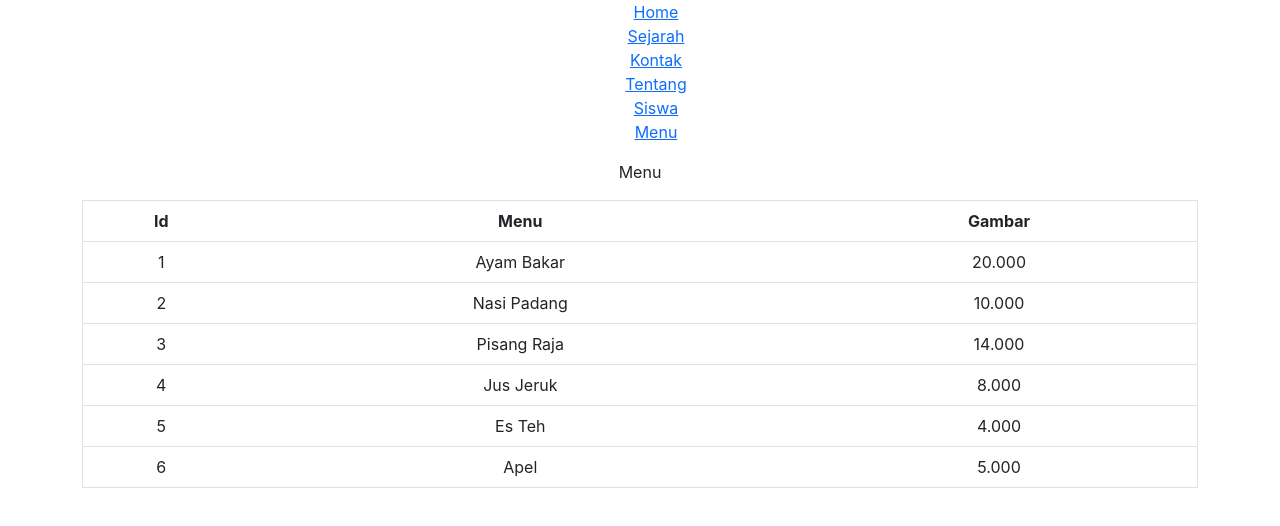
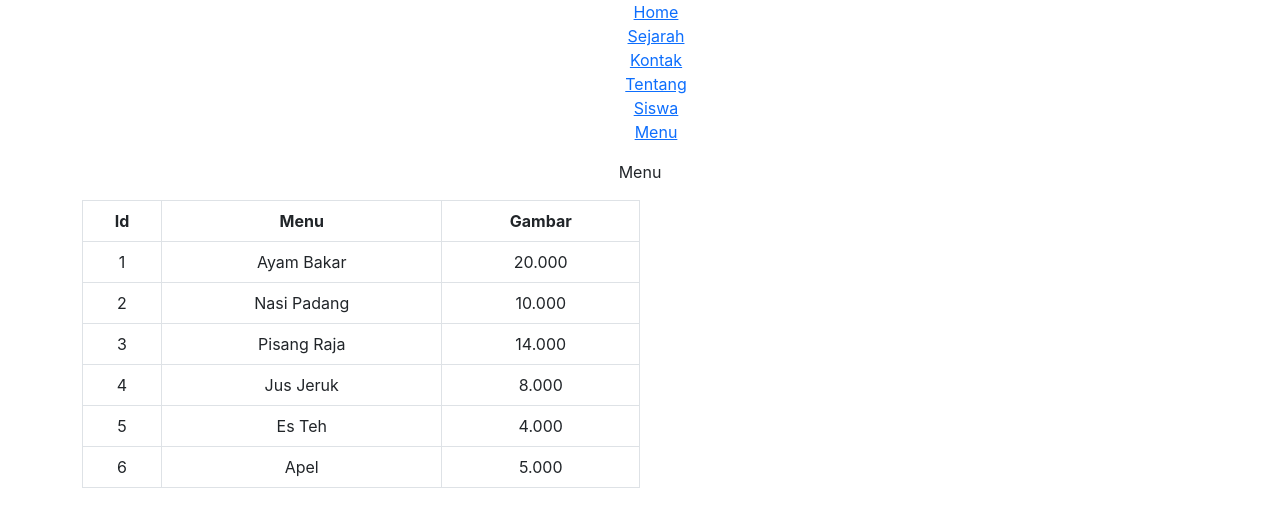
Before and after one commit to FranzOle/React-SMKRevit, a React (Create React App) app in the folder smkrevit-react-js/: page /menu in a window 1280 px wide. Shown: the top 526 px of the page. Built offline with nearby package versions, Linux system fonts and the light colour scheme.

Commit message:
Video 10
Reuse Komponen

```diff
--- a/smkrevit-react-js/src/pages/Menu.js
+++ b/smkrevit-react-js/src/pages/Menu.js
@@ -1,4 +1,5 @@
 import { useState } from "react";
+import Table from "./Table";
 
 function Menu() {
     const [menus, setMenu] = useState([
@@ -48,27 +49,7 @@ function Menu() {
 
     return (
       <div className="App">
-        <p>Menu</p>
-        <div>
-        <table className="table border">
-                    <thead>
-                        <tr>
-                            <th>Id</th>
-                            <th>Menu</th>
-                            <th>Gambar</th>
-                        </tr>
-                    </thead>
-                    <tbody>
-                        {menus.map((data) => (
-                            <tr key={data.idmenu}>
-                                <td>{data.idmenu}</td>
-                                <td>{data.menu}</td>
-                                <td>{data.harga}</td>
-                            </tr>
-                        ))}
-                    </tbody>
-                </table>
-        </div>
+         <Table menu={menus} />
       </div>
     );
   }
--- /dev/null
+++ b/smkrevit-react-js/src/pages/Table.js
@@ -0,0 +1,29 @@
+function Table(props) {
+    return (
+        <div className="App">
+        <p>Menu</p>
+        <div>
+        <table className="table table-bordered w-50">
+                    <thead>
+                        <tr>
+                            <th>Id</th>
+                            <th>Menu</th>
+                            <th>Gambar</th>
+                        </tr>
+                    </thead>
+                    <tbody>
+                        {props.menu.map((data) => (
+                            <tr key={data.idmenu}>
+                                <td>{data.idmenu}</td>
+                                <td>{data.menu}</td>
+                                <td>{data.harga}</td>
+                            </tr>
+                        ))}
+                    </tbody>
+                </table>
+        </div>
+      </div>
+    );
+}
+
+export default Table;
```
